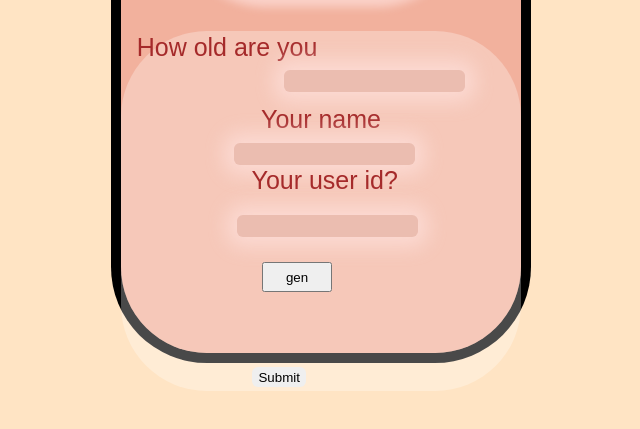
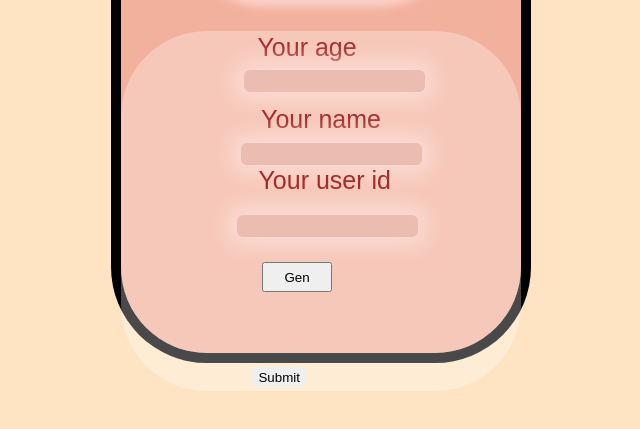
Before and after one commit to Muttaqiyah/code, a plain HTML site: page index.html in a window 1280 px wide. Shown: the part 397-826 px from the top of the page, without its empty margins (327-967 px from the left). Drawn offline with Linux system fonts and the light colour scheme.

Commit message:
Update index.html

```diff
--- a/index.html
+++ b/index.html
@@ -17,16 +17,16 @@
                 alt="nature">
         </div>
         <div class="in">
-            <label>How old are you </label>
-            <input type="text" id="mytext"><br>
+            <label class="label">Your age </label>
+            <input type="number" id="mytext"><br>
 
             <label class="label2">Your name</label><br>
             <input type="text" id="mytext2">
 
-            <label class="label3">Your user id?</label><br>
+            <label class="label3">Your user id</label><br>
             <input type="text" id="mytext3"><br>
 
-            <button type="button" id="pass">gen</button>
+            <button id="pass">Gen</button>
 
             <button type="submit" id="mysubmit">Submit</button>
             <p id="result"></p>
@@ -34,10 +34,6 @@
         </div>
     </main>
     <script src="CHecking.js"></script>
-    <script src="https://cdn.emailjs.com/dist/email.min.js"></script>
-    <script> emailjs.init('Q0dUnVlIx1hlF70X-');
-        document.getElementById('mysubmit').addEventListener('mysubmit ')
-    </script>
 </body>
 
 </html>
```
